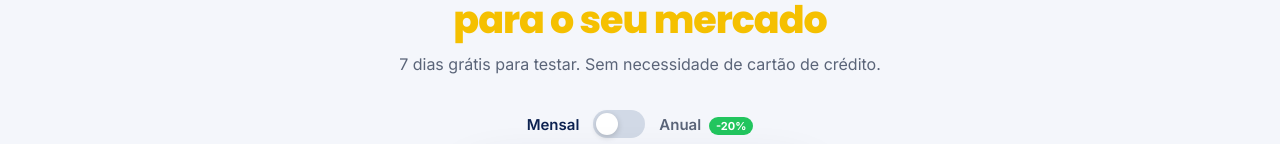
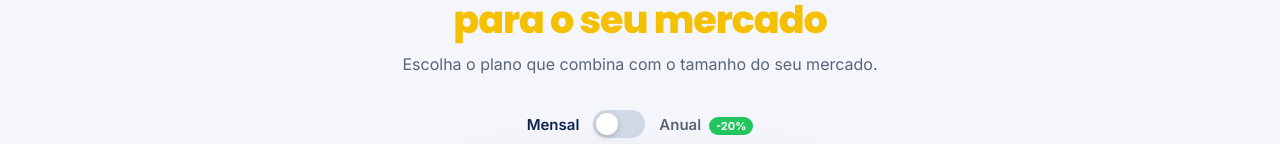
Before and after one commit to JoseArthurCamiloDosAnjos/PI_MERCADINS, a React (Vite) app in the folder Frontend/: page /planos in a window 1280 px wide. Shown: the part 192-336 px from the top of the page. Built offline with nearby package versions, Linux system fonts and the light colour scheme; no server answers.

Commit message:
Remove promessa de 7 dias de teste gratis (promo, selecao de plano e registro)

```diff
--- a/Frontend/src/pages/MercadinsPromo/MercadinsPromo.tsx
+++ b/Frontend/src/pages/MercadinsPromo/MercadinsPromo.tsx
@@ -366,7 +366,7 @@ export default function MercadinsPromo() {
 
           <div className="mp-plans-note">
             <span>✅</span>
-            Todos os planos incluem 7 dias grátis para testar. Sem necessidade de cartão de crédito.
+            Planos com cobrança mensal ou anual — no anual você economiza 20%.
           </div>
         </div>
       </section>
--- a/Frontend/src/pages/RegistrarMercado/RegistrarMercado.tsx
+++ b/Frontend/src/pages/RegistrarMercado/RegistrarMercado.tsx
@@ -164,7 +164,7 @@ export default function RegistrarMercado() {
             {planoSelecionado && (
               <span className="rm-plano-chip">
                 Plano {planoSelecionado.nome}
-                <small> · {planoSelecionado.cobranca === 'anual' ? 'cobrança anual' : 'cobrança mensal'} · 7 dias grátis</small>
+                <small> · {planoSelecionado.cobranca === 'anual' ? 'cobrança anual' : 'cobrança mensal'}</small>
               </span>
             )}
           </div>
--- a/Frontend/src/pages/SelecionarPlano/SelecionarPlano.tsx
+++ b/Frontend/src/pages/SelecionarPlano/SelecionarPlano.tsx
@@ -54,7 +54,7 @@ export default function SelecionarPlano() {
             Selecione o plano ideal<br />
             <span>para o seu mercado</span>
           </h1>
-          <p className="sp-sub">7 dias grátis para testar. Sem necessidade de cartão de crédito.</p>
+          <p className="sp-sub">Escolha o plano que combina com o tamanho do seu mercado.</p>
         </div>
 
         <div className="sp-billing">
@@ -116,7 +116,7 @@ export default function SelecionarPlano() {
         </div>
 
         <p className="sp-note">
-          <span>✅</span> Você só paga depois do teste grátis. Cancele quando quiser.
+          <span>✅</span> Cobrança mensal ou anual — economize 20% no plano anual.
         </p>
       </main>
 
```
